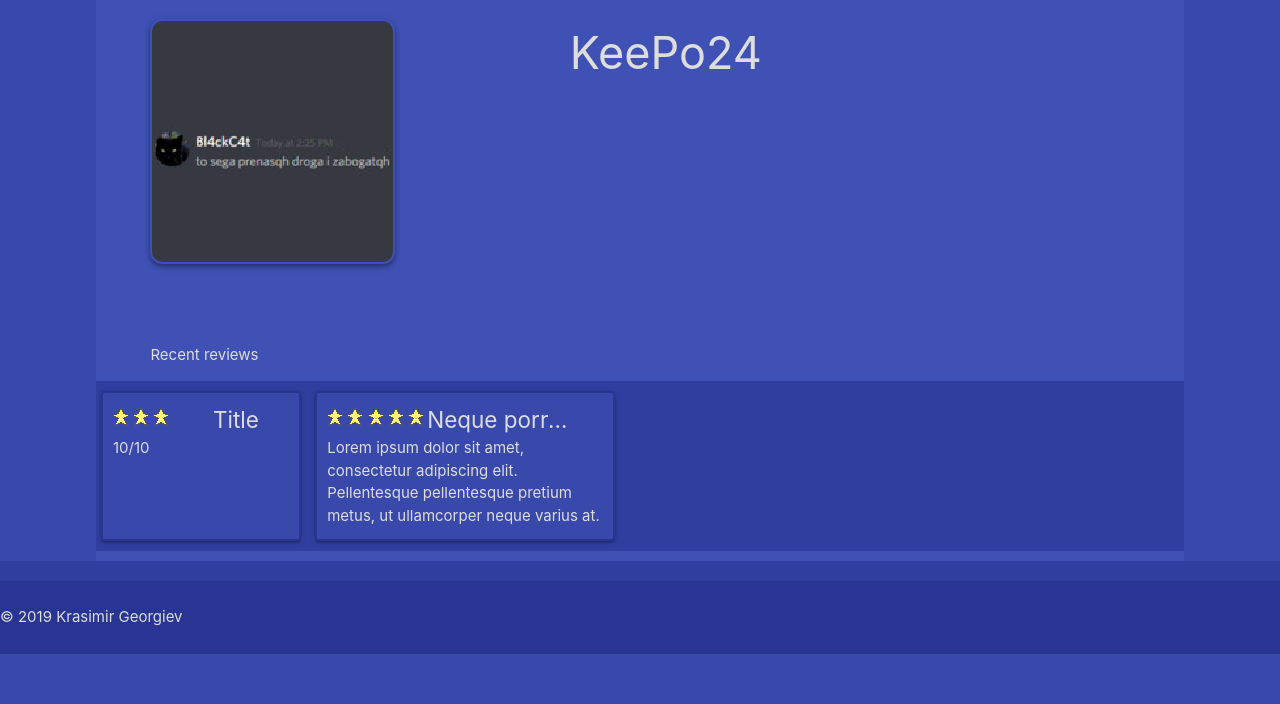
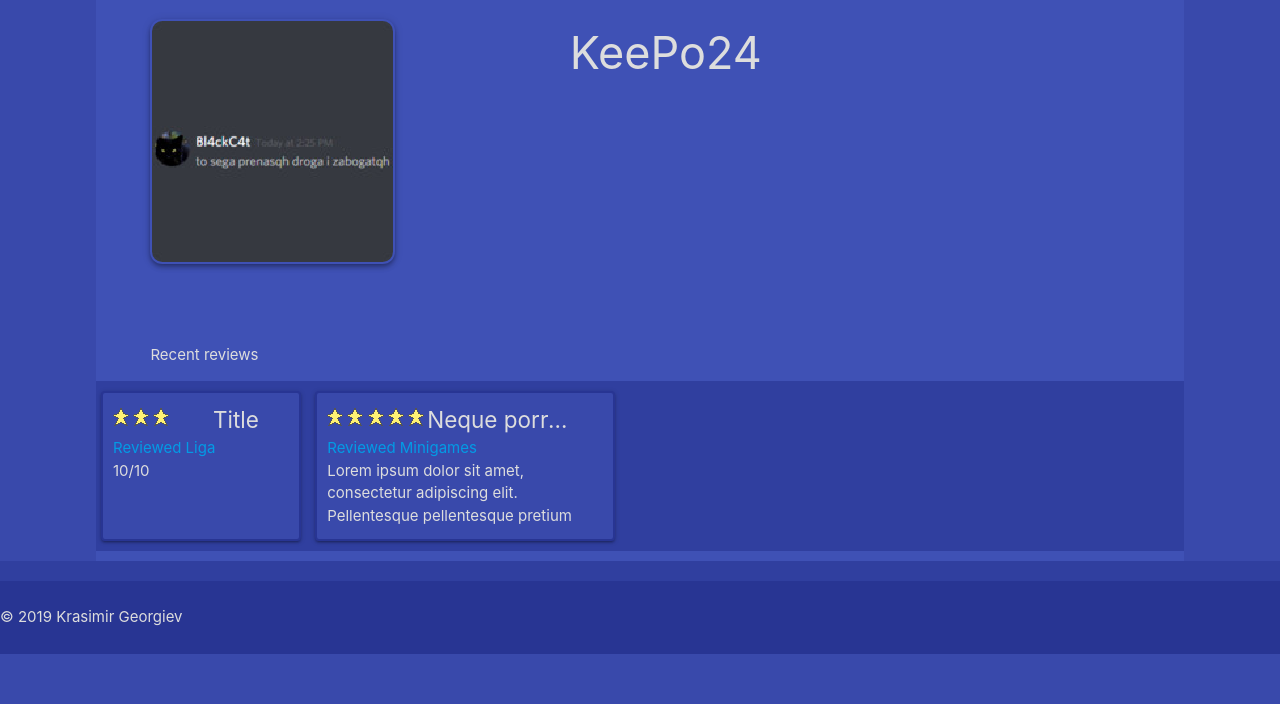
Before and after one commit to Krasi2405/GamesStore, a Django app: page /users/profile/1 in a window 1280 px wide. Shown: the part 96-800 px from the top of the page. Run offline with Django 3.2, Linux system fonts and the light colour scheme; data comes from the database, SQL or seed files in the repository.

Commit message:
link to reviewed game in profile

```diff
--- a/games_store/users/static/css/users.css
+++ b/games_store/users/static/css/users.css
@@ -40,5 +40,5 @@
 
 #review-desc {
 	white-space: normal;
-	height: 90px;
+	height: 70px;
 }
--- a/games_store/users/templates/users/profile.html
+++ b/games_store/users/templates/users/profile.html
@@ -42,6 +42,7 @@
 					</p>
 					<p id = "review-title" class = "truncate">{{ review.title }}</p>
 				</div>
+				<a href = "{% url 'store:detail' review.game.pk %}" class = "truncate">Reviewed {{ review.game.name }}</a>
 				<p id = "review-desc" class = "truncate">{{ review.description }}</p>
 			</div>
 		{% endfor %}
```
